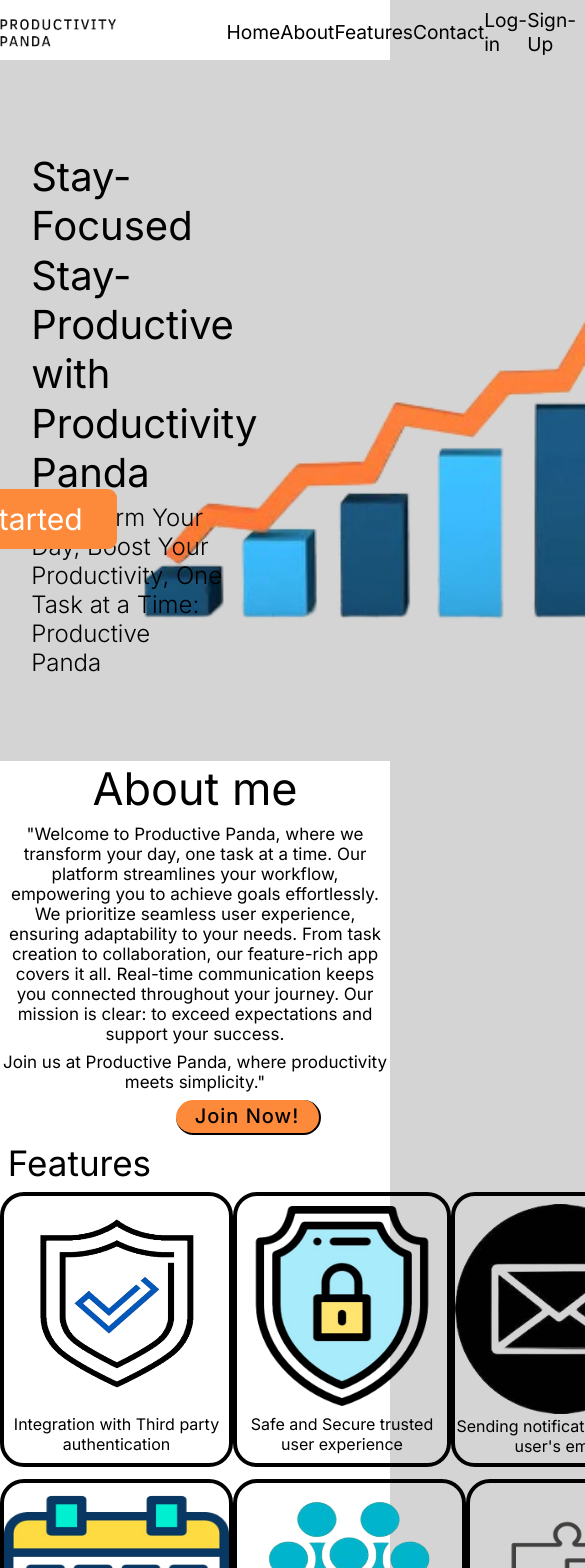
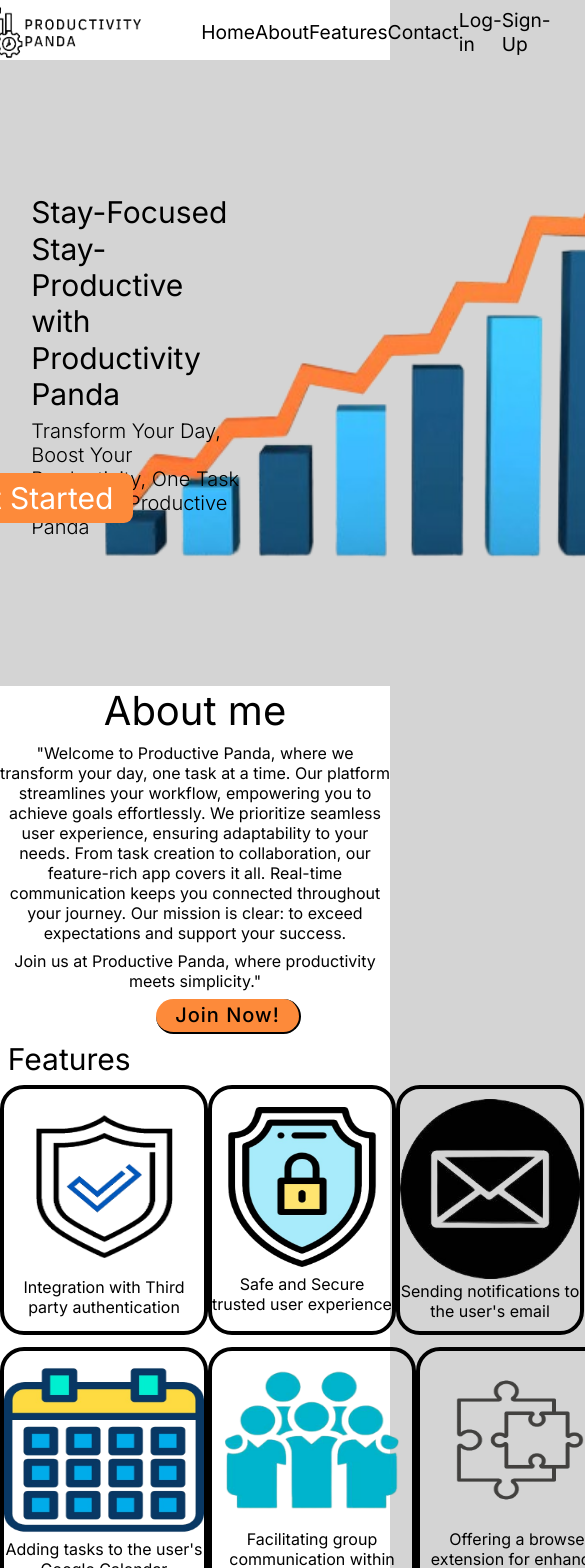
Before and after one commit to kalviumcommunity/S51_Sudhan_Capstone_Productivity_Panda, a React (Vite) app in the folder Frontend/Productivity-Panda-MainPage/: page / in a window 390 px wide. Shown: the top 1568 px of the page, 585 px wide, since content can reach past the window. Built offline with nearby package versions, Linux system fonts and the light colour scheme.

Commit message:
Given responsive design for tablet expect footer page

```diff
--- a/Frontend/Productivity-Panda-MainPage/src/Components/MainPage/contactPage.jsx
+++ b/Frontend/Productivity-Panda-MainPage/src/Components/MainPage/contactPage.jsx
@@ -28,7 +28,7 @@ function ContactPage() {
         <input type="text" placeholder='Enter you email'/>
         <button>Subscribe</button>
         </div>
-        <p className='about-newsletter-container'>"Get the latest updates and exclusive offers by subscribing to our newsletter! Enter your email above and hit subscribe. We respect your privacy and promise not to spam.  <pre>Join us now!"</pre>
+        <p className='about-newsletter-container'>"Get the latest updates and exclusive offers by subscribing to our newsletter! Enter your email above and hit subscribe. We respect your privacy and promise not to spam. <pre>Join us now!"</pre>
 </p>
     </div>
     </div>
--- a/Frontend/Productivity-Panda-MainPage/src/index.css
+++ b/Frontend/Productivity-Panda-MainPage/src/index.css
@@ -775,3 +775,65 @@ hr {
         margin-right: 4%;
     }
 }
+@media screen and (max-width: 769px){
+    .NavBarContainer ul {
+        margin-left: 17%;
+    }
+    .Overall-div-of-get-started-page img {
+        height: 655px;
+        width: 740px;
+        margin-left: 4%;
+    }
+    .Slogan-and-tagline-of-get-started-page {
+        height: 30%;
+        width: 55%;
+        top: 23%;
+        left: 8%;
+    }
+    .slogan-para {
+        font-size: 30px;
+    }
+    .tagline-of-the-landing-page {
+        font-size: 20px;
+    }
+    .get-started-btn {
+        height: 50px;
+        width: 200px;
+        font-size: 30px;
+        bottom: 38%;
+        right: 66%;
+    }
+    .Authetication_container, .Reliable_Container, .Mail_container, .calendar_container, .Group-img_container, .extension_container {
+        height: 250px;
+        width: 230px;
+    }
+    .Authetication_container img, .calendar_container img, .Group-img_container img, .extension_container img {
+        height: 170px;
+        width: 200px;
+        margin-bottom: 2%;
+    }
+    .Reliable_Container img {
+        height: 160px;
+        width: 180px;
+        margin-bottom: 4%;
+    }
+    .Mail_container img {
+        height: 180px;
+        width: 180px;
+    }
+    .about-P-tag {
+        font-size: 40px;
+    }
+    .Description-p-tag-of-about-me {
+        font-size: 16px;
+    }
+    .Join-Now-btn{
+        margin-left: 40%;
+    }
+    .features-p-tag-of-about-me, .Technologies_div{
+        font-size: 30px;
+    }
+    .technology-icon-div {
+        grid-template-columns: repeat(3, 1fr);
+    }
+}
```
